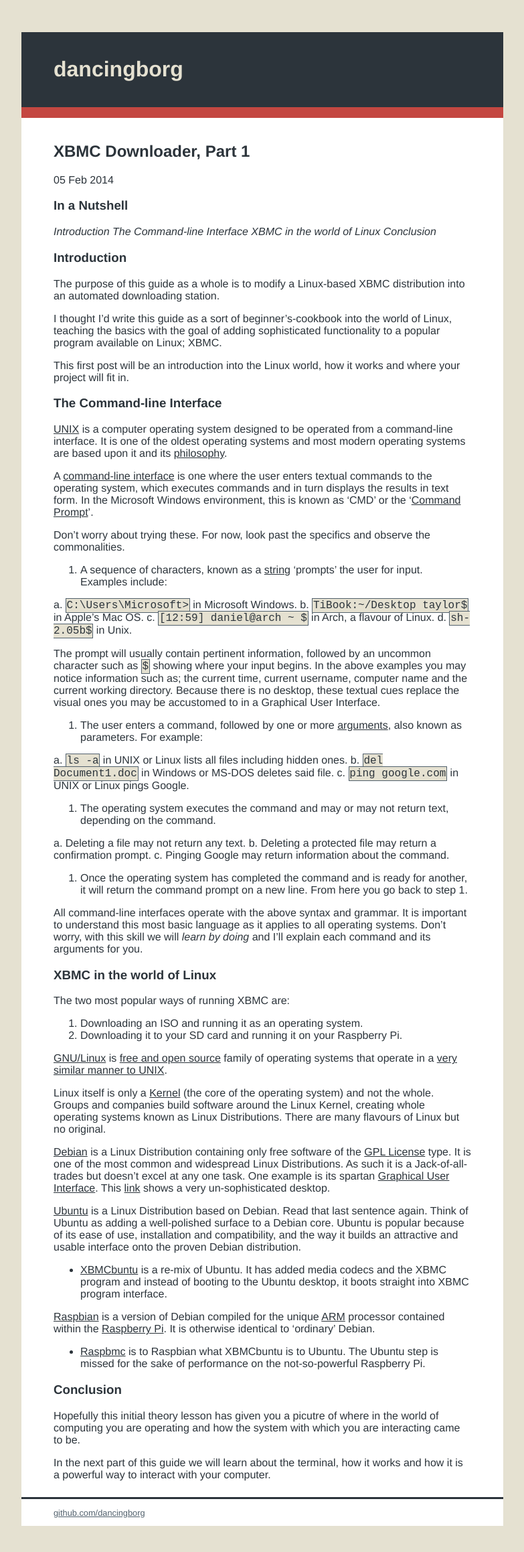
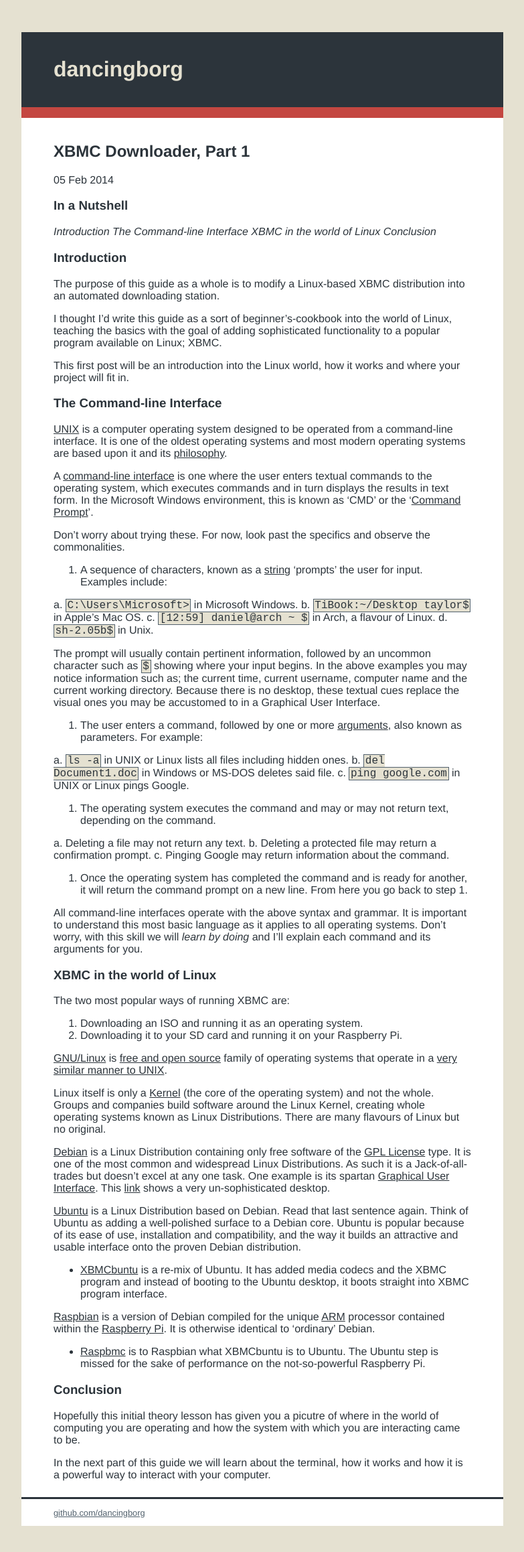
Before and after one commit to andre-abadi/andre-abadi.github.io, a Jekyll site: the page built from _posts/2014-02-05-xbmc-downloader-1.md, in a window 1280 px wide. Shown: the whole page at 67% size, without its empty margins (248-1031 px from the left). Built offline with Jekyll 4.4.1, drawn with Linux system fonts in a browser that asks for light colours; Markdown is read by kramdown in place of the engine named in the settings.

Commit message:
code padding

```diff
--- a/css/main.css
+++ b/css/main.css
@@ -59,7 +59,10 @@
   background-color: #E5E1D1;
   font-family: "Courier New", Courier, monospace;
   font-size: 1em;
-  padding: 0.05em;
+  padding-left: 0.1em;
+  padding-right: 0.1em;
+  padding-top: 0em;
+  padding-bottom: 0em;
   border: 0.1em solid #52616D;
 }
 
```
